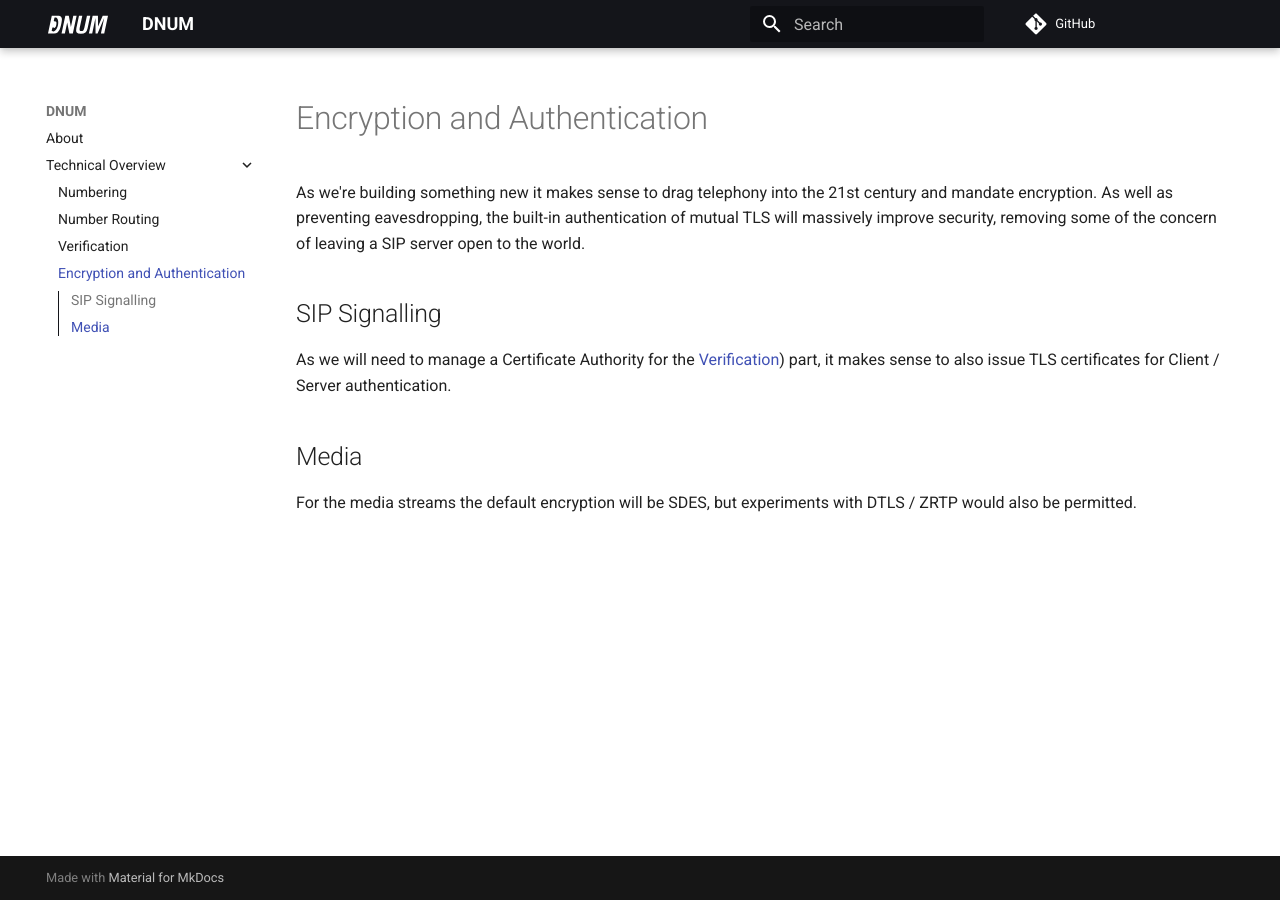
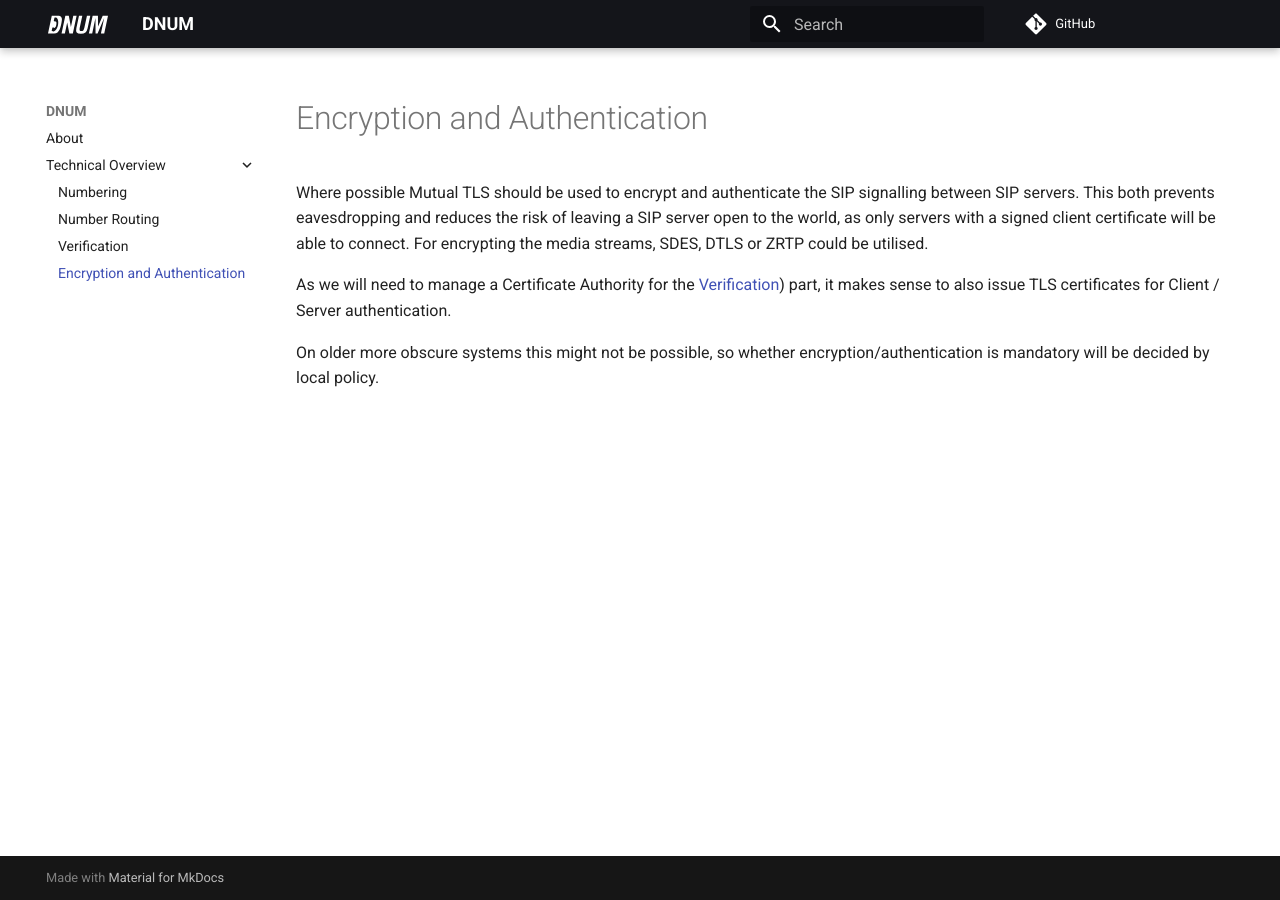
Before and after one commit to cu-telecom/DNUM-Wiki, an MkDocs documentation site: the page built from docs/technical/encryption_authentication.md, in a window 1280 px wide. Built offline with MkDocs 1.6.1 and Material for MkDocs 9.7.7, drawn with Linux system fonts in a browser that asks for light colours; comment, search, counter and statistics services are not loaded.

Commit message:
Clarify that encryption is down to local policy

```diff
--- a/docs/technical/encryption_authentication.md
+++ b/docs/technical/encryption_authentication.md
@@ -1,11 +1,7 @@
 # Encryption and Authentication
 
-As we're building something new it makes sense to drag telephony into the 21st century and mandate encryption. As well as preventing eavesdropping, the built-in authentication of mutual TLS will massively improve security, removing some of the concern of leaving a SIP server open to the world.
-
-## SIP Signalling
+Where possible Mutual TLS should be used to encrypt and authenticate the SIP signalling between SIP servers. This both prevents eavesdropping and reduces the risk of leaving a SIP server open to the world, as only servers with a signed client certificate will be able to connect. For encrypting the media streams, SDES, DTLS or ZRTP could be utilised.
 
 As we will need to manage a Certificate Authority for the [Verification](verification.md)) part, it makes sense to also issue TLS certificates for Client / Server authentication.
 
-## Media
-
-For the media streams the default encryption will be SDES, but experiments with DTLS / ZRTP would also be permitted.
+On older more obscure systems this might not be possible, so whether encryption/authentication is mandatory will be decided by local policy.
```
